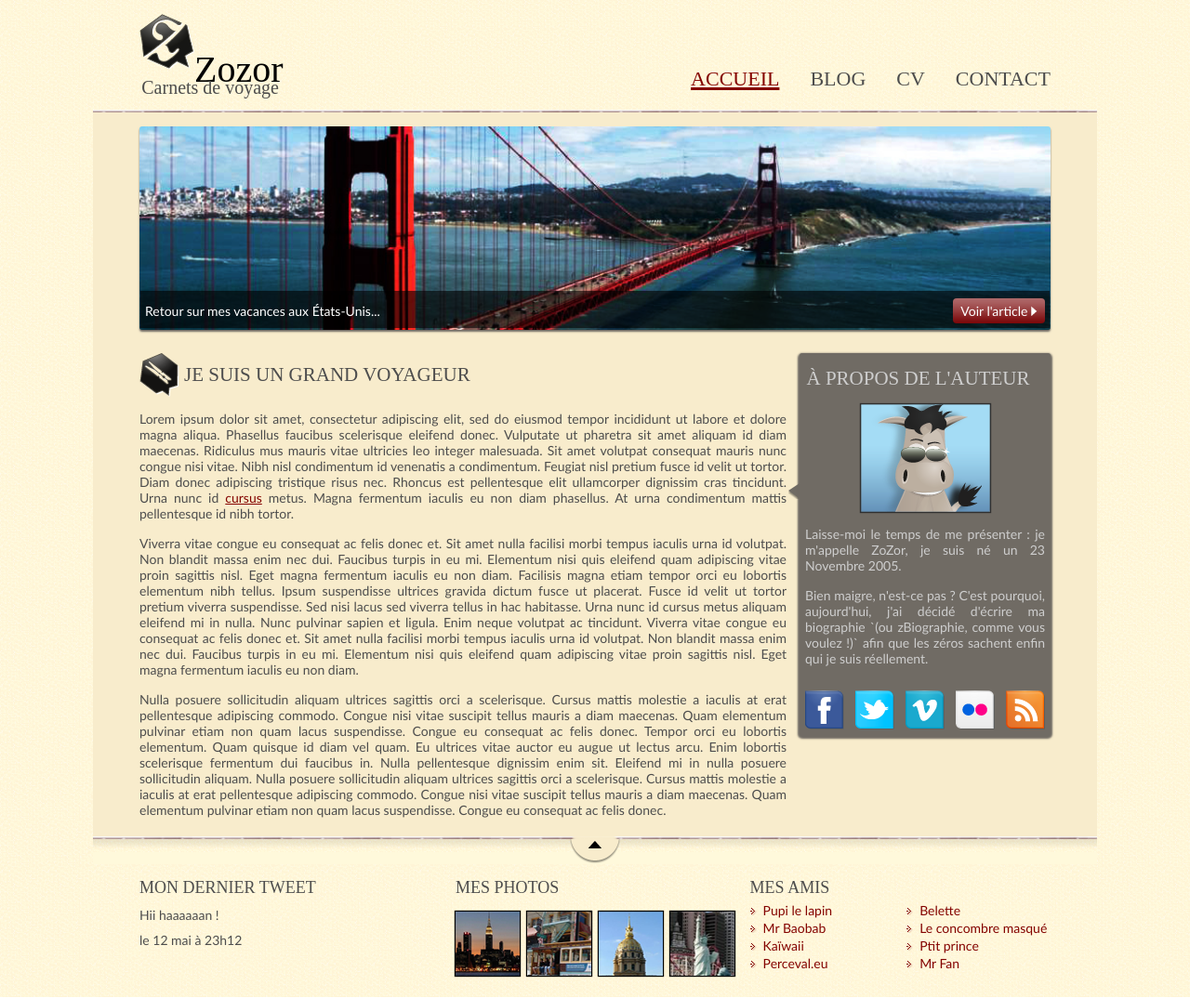
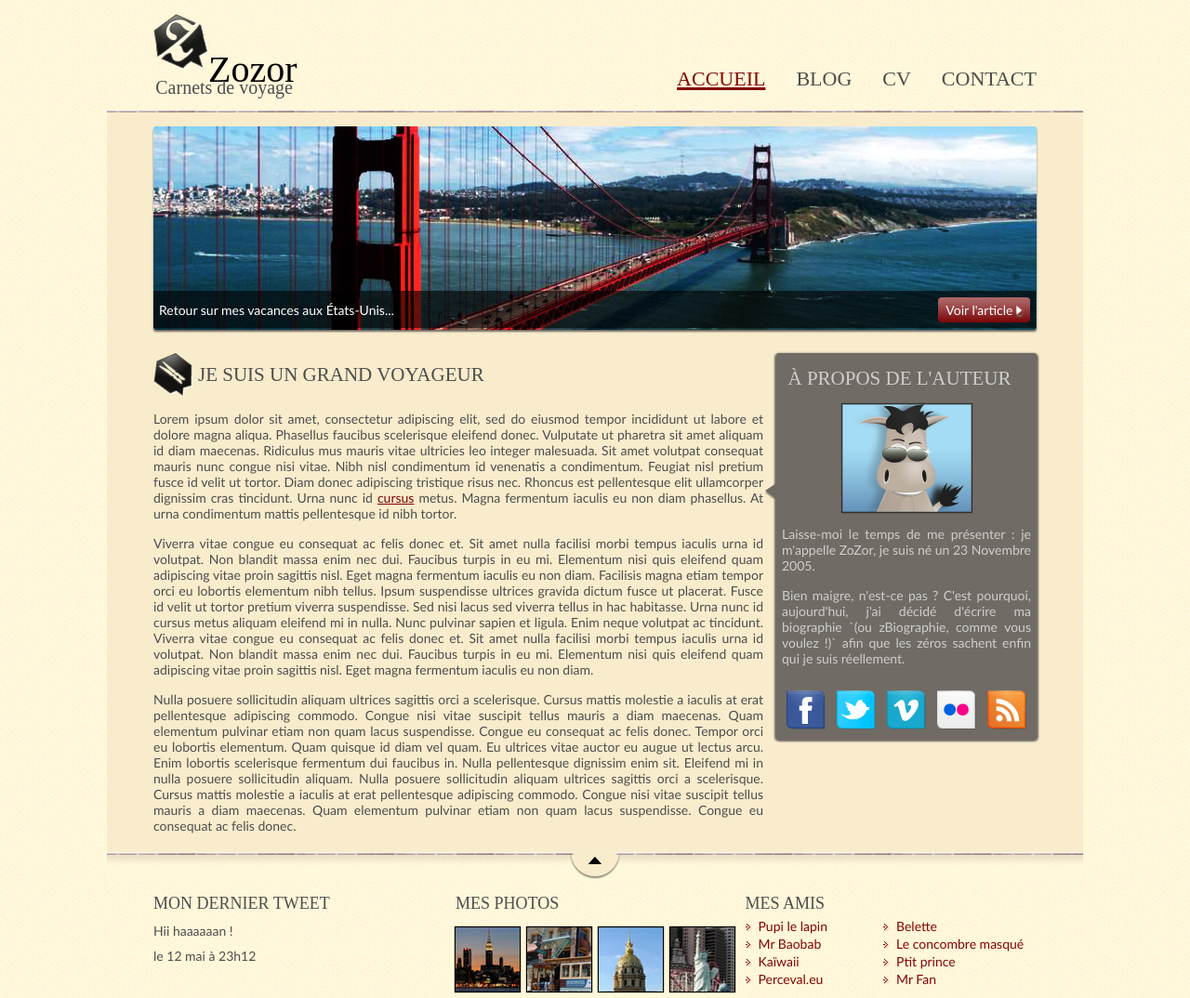
Before and after one commit to bakakoozin/Zozor, a plain HTML site: page index.html in a window 1280 px wide. Shown: the whole page at 93% size. Drawn offline with Linux system fonts and the light colour scheme.

Commit message:
réduction du code et modification du bandeau

```diff
--- a/index.html
+++ b/index.html
@@ -36,7 +36,7 @@
 
     <main>
         <div class="separator"></div>
-        <div class="banner">
+        <div class="banner"><img src="images/sanfrancisco.jpg" alt="photo de San Francisco">
             <div class="dark">
                 <a>Retour sur mes vacances aux États-Unis...</a>
                 <div class="button-article">Voir l'article <img src="images/flecheblanchedroite.png" alt="petite flèche blanche vers la droite"></div>
--- a/style/aPropos.css
+++ b/style/aPropos.css
@@ -12,9 +12,7 @@
 }
 
 .about p{
-    margin-top: 15px;
-    margin-left: 6px;
-    margin-right: 6px;
+    padding: 15px 6px 0px 6px;
 }
 
 .logos {
@@ -23,8 +21,7 @@
     justify-content: space-around;
     align-items: flex-end;
     width: auto;
-    margin-top: 5px;
-    margin-bottom: -3px;
+    padding: 5px 5px 0px 5px;
 }
 
 .logos img {
--- a/style/bandeau.css
+++ b/style/bandeau.css
@@ -1,14 +1,10 @@
 .banner {
-    color: white;
     display: flex;
-    align-items: flex-end;
-    height: 219px;
-    background-color: black;
-    background-image: url(../images/sanfrancisco.jpg);
-    background-size: cover;
-    margin-top: 15px;
-    margin-left: 50px;
-    margin-right: 50px;
+    position: relative;
+    padding: 15px 50px 0px 50px;
+}
+
+.banner img {
     border-radius: 3px;
     box-shadow: 0px 2px 2px#706b64;
 }
@@ -16,24 +12,19 @@
 .button-article {
     background-image: url(../images/fond_degraderouge.png);
     padding: 5px 8px 5px 8px;
-    margin: 5px;
     border-radius: 4px;
-}
-
-.banner a {
-    padding: 5px;
-    margin-bottom: 5px;
 }
 
 .dark {
     display: flex;
     flex-direction: row;
     justify-content: space-between;
-    align-items: flex-end;
-    width: 980px;
+    align-items: center;
+    position: absolute;
+    bottom: 2px;
     height: 40px;
+    width: 949px;
+    color: white;
     background-color: rgba(0, 0, 0, 0.6);
-    margin-bottom: 2px;
-    margin-left: 1px;
-    margin-right: 1px;
+    padding: 0px 6px;
 }
--- a/style/footer.css
+++ b/style/footer.css
@@ -44,7 +44,7 @@ li {
     flex-direction: row;
     align-items: center;
     justify-content: space-between;
-    gap: 80px;
+    gap: 60px;
 }
 
 ul {
--- a/style/section.css
+++ b/style/section.css
@@ -1,8 +1,5 @@
 section {
-    padding-top: 25px;
-    padding-left: 50px;
-    padding-right: 50px;
-    padding-bottom: 20px;
+    padding: 25px 50px 20px 50px;
     display: flex;
     align-items: flex-start;
 }
--- a/style/style.css
+++ b/style/style.css
@@ -9,7 +9,7 @@ body {
     font-family: Trebuchet MS;
     font-size: 14px;
     color: rgb(77, 77, 77);
-    max-width: 1080px;
+    max-width: 1050px;
     margin-left: auto;
     margin-right: auto;
 }
@@ -37,9 +37,7 @@ h2{
 }
 
 header {
-    padding-top: 15px;
-    padding-left: 50px;
-    padding-right: 50px;
+    padding: 15px 50px 0px 50px;
 }
 
 .separator {
@@ -55,9 +53,7 @@ main {
 }
 
 footer {
-    padding-bottom: 20px;
-    padding-left: 50px;
-    padding-right: 50px;
+    padding: 0px 50px 20px 50px;
 }
 
 .separator-bottom {
```
